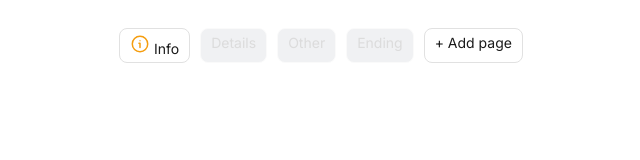
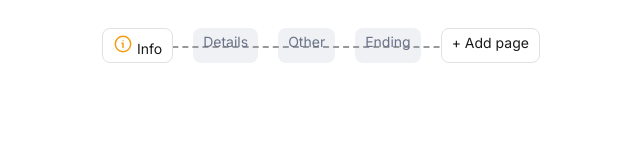
Before and after one commit to mehul-craftsmith/fill-frontend-take-home-mehul, a plain HTML site: page index.html in a window 1280 px wide. Shown: the whole page, without its empty margins (319-959 px from the left). Drawn offline with Linux system fonts and the light colour scheme.

Commit message:
Adding the dashed line

```diff
--- a/index.html
+++ b/index.html
@@ -4,7 +4,8 @@
         <link rel="stylesheet" href="index.css" />
     </head>
     <body>
-        <div id="page-menu" class="page-menu" >
+        <div class="page-menu" >
+            <div class="page-track" id="page-menu" >
                 <div id="page1" class="page active" draggable="true" >
                     <img src="images/info-icon.svg" />
                     Info
@@ -14,6 +15,7 @@
                 <div id="page4" class="page" draggable="true" >Ending</div>
                 <div id="page5" class="page active" draggable="true" >+ Add page</div>
             </div>
+        </div>
         <script type="text/javascript" src="index.js" ></script>
     </body>
 </html>
--- a/sass/index.scss
+++ b/sass/index.scss
@@ -14,22 +14,42 @@
 .page {
     font-family: 'Inter';
     font-size: 14px;
-    color: #1A1A1A;
+    color: #697287;
     padding: 5px 10px;
-    border: 1px solid #e1e1e1;
+    border: none;
     border-radius: 8px;
     cursor: move;
     user-select: none;
     text-align: center;
-    background-color: #9DA4B2;
-    opacity: 0.15;
+    background-color: rgba(157, 164, 178, 0.15);
+    z-index: 2;
 
     &.active {
         background-color: #fff;
+        border: 1px solid #e1e1e1;
+        color: #1a1a1a;
         opacity: 1;
     }
     &:hover {
         background-color: #9DA4B2;
-        opacity: 0.35;
+        z-index: 2;
     }
 }
+
+
+// Dashed line
+.page-track {
+    position: relative;
+    display: flex;
+    gap: 20px;
+}
+
+.page-track::after {
+    content: "";
+    position: absolute;
+    top: 50%;
+    left: 0;
+    z-index: 0;
+    width: 100%;
+    border-top: 2px dashed #999;
+}
```
Also changed, not shown: index.css, 1 other file. Lines whose indentation alone changed are shown as unchanged.
